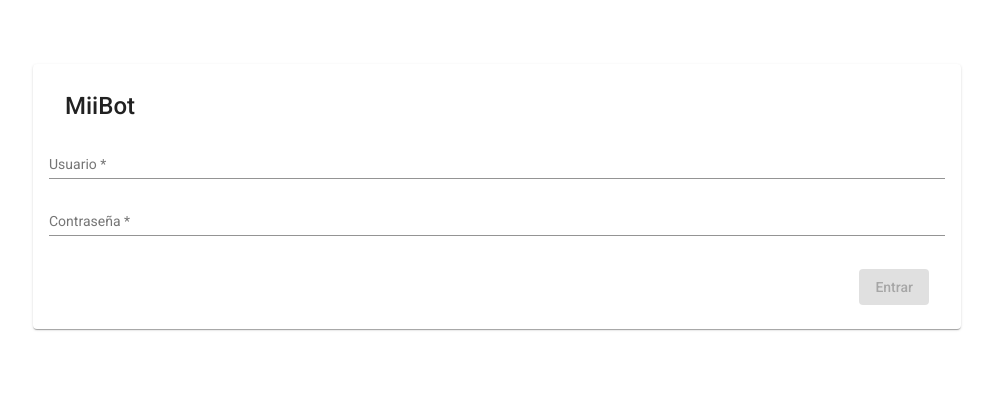
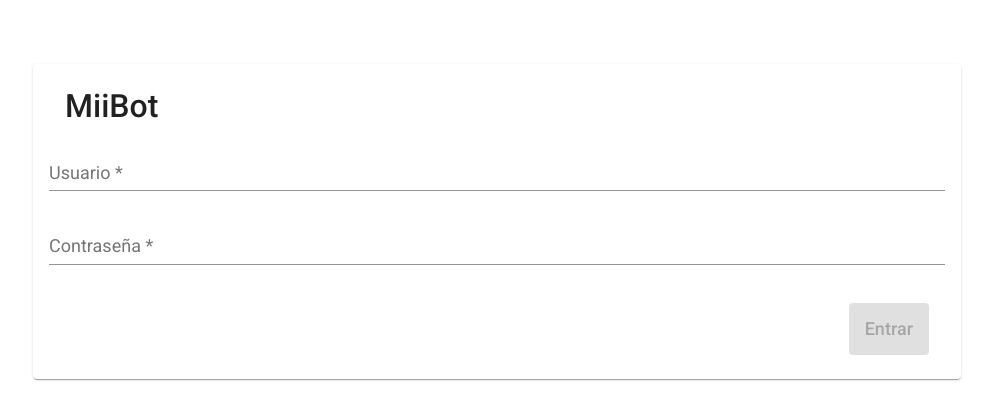
Before and after one commit to alberti-tu/MiiBot, an Angular app in the folder MiiBot-client/: page /login in a window 1280 px wide. Shown: the top 420 px of the page, without its empty margins (143-1136 px from the left). Built offline with nearby package versions, Linux system fonts and the light colour scheme.

Commit message:
Cryto library

```diff
--- a/MiiBot-client/package.json
+++ b/MiiBot-client/package.json
@@ -21,6 +21,7 @@
     "@angular/platform-browser": "~9.1.0",
     "@angular/platform-browser-dynamic": "~9.1.0",
     "@angular/router": "~9.1.0",
+    "crypto-js": "^4.0.0",
     "rxjs": "~6.5.4",
     "tslib": "^1.10.0",
     "zone.js": "~0.10.2"
@@ -30,9 +31,10 @@
     "@angular/cli": "~9.1.0",
     "@angular/compiler-cli": "~9.1.0",
     "@angular/language-service": "~9.1.0",
-    "@types/node": "^12.11.1",
+    "@types/crypto-js": "^3.1.44",
     "@types/jasmine": "~3.5.0",
     "@types/jasminewd2": "~2.0.3",
+    "@types/node": "^12.11.1",
     "codelyzer": "^5.1.2",
     "jasmine-core": "~3.5.0",
     "jasmine-spec-reporter": "~4.2.1",
--- a/MiiBot-client/src/app/pages/login/login.component.scss
+++ b/MiiBot-client/src/app/pages/login/login.component.scss
@@ -6,10 +6,12 @@ mat-card {
     mat-card-content {
         mat-card-title {
             margin: 0px 16px 24px;
+            font-size: 32px;
         }
 
         mat-form-field {
             display: block;
+            font-size: 18px;
         }
     }
 
@@ -17,5 +19,10 @@ mat-card {
         text-align: right;
         margin: 0px 16px;
         padding: 0px;
+
+        button {
+            padding: 8px 16px;
+            font-size: 18px;
+        }
     }
 }
--- a/MiiBot-client/src/app/pages/login/login.component.ts
+++ b/MiiBot-client/src/app/pages/login/login.component.ts
@@ -11,11 +11,11 @@ export class LoginComponent implements OnInit {
 
   constructor(private authService: AuthenticationService, private httpService: HttpService) { }
 
-  public ngOnInit(): void {
-  }
+  public ngOnInit(): void {}
 
   public async login(form: { username: string, password: string }): Promise<void> {
-    const response = await this.httpService.login(form.username, form.password);
+    const passwordHash = this.authService.hash(form.password);
+    const response = await this.httpService.login(form.username, passwordHash);
     response.subscribe(data => {
       console.log(data);
       this.authService.saveToken(data.result)
--- a/MiiBot-client/src/app/services/authentication.service.ts
+++ b/MiiBot-client/src/app/services/authentication.service.ts
@@ -1,4 +1,5 @@
 import { Injectable } from '@angular/core';
+import * as crypto from 'crypto-js';
 
 const key = 'token';
 
@@ -18,4 +19,8 @@ export class AuthenticationService {
   public removeToken(): void {
     localStorage.removeItem(key);
   }
+
+  public hash(value: string): string {
+    return crypto.SHA256(value).toString(crypto.enc.Hex);
+  }
 }
```
Also changed, not shown: 1 other file (tests, documents, lock files or other folders).
